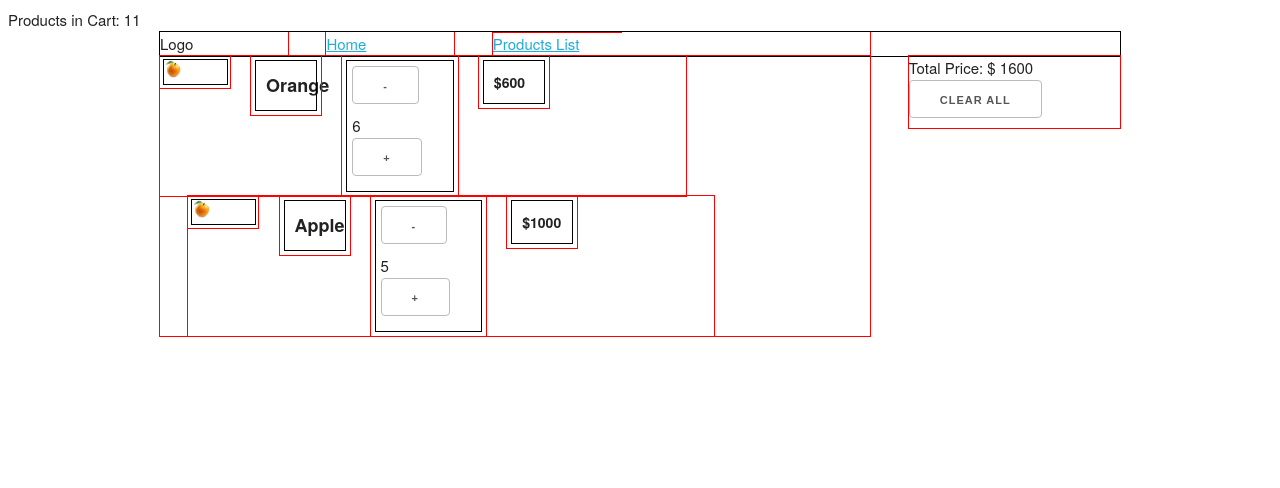
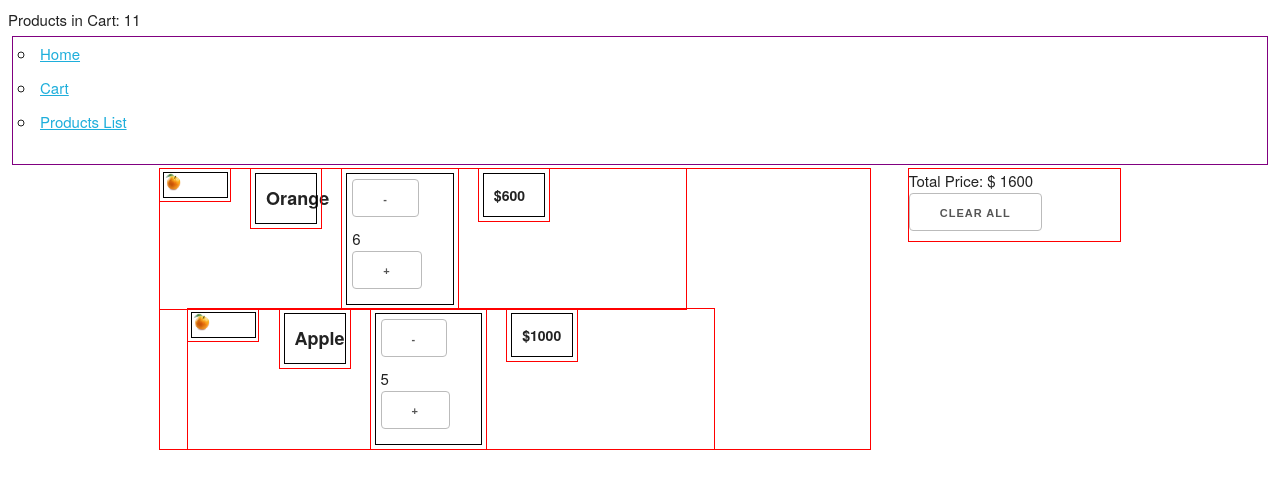
Before and after one commit to giu2000/FruitsStore, a React (Create React App) app in the folder fruits_store/: page /cart in a window 1280 px wide. Shown: the top 488 px of the page. Built offline with nearby package versions, Linux system fonts and the light colour scheme; data requests are answered from the project's data file.

Commit message:
add Navbar to Layout

```diff
--- a/fruits_store/src/components/Cart/Cart.js
+++ b/fruits_store/src/components/Cart/Cart.js
@@ -18,7 +18,6 @@ import {
     product_details,
     products_list
 } from '../../utils/link';
-import Navbar, { homeConfig, productListConfig} from '../Navbar';
 import { ProductImage } from '../ProductImage';
 import { ImageWithLink } from '../ImageWithLink';
 import { ProductAction } from '../ProductAction';
@@ -109,8 +108,6 @@ export default class Cart extends React.Component{
         const { cart: { isLoading, error, products, totalPrice, counter } } = this.props;
         return(
             <div className='container'>
-
-                <Navbar firstConfig={homeConfig} secondConfig={productListConfig}/>
                 {isLoading && <Loading />}
                 {error && <ErrorComponent />}
                 {products.length === 0 ?
--- a/fruits_store/src/components/Home/Home.js
+++ b/fruits_store/src/components/Home/Home.js
@@ -1,10 +1,9 @@
 import React from 'react';
-import Navbar, { productListConfig, cartConfig } from '../Navbar';
 
 const Home = () => {
     return (
         <div >
-            <Navbar firstConfig={productListConfig} secondConfig={cartConfig}/>
+           Home
         </div>
     )
 }
--- a/fruits_store/src/components/Layout/Layout.js
+++ b/fruits_store/src/components/Layout/Layout.js
@@ -1,11 +1,13 @@
 import React from 'react';
 import PropTypes from 'prop-types';
 import { CartCounterContainer } from '../CartCounter';
+import { Navbar } from '../Navbar';
 
 const Layout = props => {
     return (
         <div className='layout'>
             <CartCounterContainer counter={props.counter}/>
+            <Navbar />
             {props.children}
         </div>
     )
--- a/fruits_store/src/components/Navbar.js
+++ /dev/null
@@ -1,59 +0,0 @@
-import React from 'react';
-import CustomLink from './CustomLink';
-import {
-    HOME_LINK_PLACEHOLDER,
-    PRODUCTS_LIST_LINK_PLACEHOLDER,
-    CART_LINK_PLACEHOLDER
-} from '../utils/labels';
-import {
-    home,
-    products_list,
-    cart
-} from '../utils/link';
-
-export const homeConfig= {
-    pathLink: home,
-    text: HOME_LINK_PLACEHOLDER
-}
-
-export const cartConfig = {
-    pathLink: cart,
-    text: CART_LINK_PLACEHOLDER
-}
-
-export const productListConfig = {
-    pathLink: products_list,
-    text: PRODUCTS_LIST_LINK_PLACEHOLDER
-}
-
-let Navbar = ({firstConfig, secondConfig, thirdConfig}) => {
-            return (
-                <div className='telwe columns'>
-                    <div className='row' style={{ outline: '1px solid black' }}>
-                        <div className='two columns'>Logo</div>
-                        <div className='two columns'>
-                            <CustomLink pathLink={firstConfig.pathLink} text={firstConfig.text} />
-                        </div>
-                        <div className="two columns">
-                            {thirdConfig && <CustomLink pathLink={thirdConfig.pathLink} text={thirdConfig.text} />}
-                        </div>
-                        <div className='five columns'>
-                            <CustomLink pathLink={secondConfig.pathLink} text={secondConfig.text} />
-                        </div>
-                    </div>
-                </div>
-            )
-
-}
-
-const NavbarFunc = (PassedComponent) => {
-    return class extends React.Component{
-        render(){
-            return(
-                    <PassedComponent {...this.props} />
-            )
-        }
-    }
-};
-
-export default Navbar = NavbarFunc(Navbar)
--- /dev/null
+++ b/fruits_store/src/components/Navbar/Navbar.js
@@ -0,0 +1,32 @@
+import React from 'react';
+import CustomLink from '../CustomLink';
+import {
+    HOME_LINK_PLACEHOLDER,
+    PRODUCTS_LIST_LINK_PLACEHOLDER,
+    CART_LINK_PLACEHOLDER
+} from '../../utils/labels';
+import {
+    home,
+    products_list,
+    cart
+} from '../../utils/link';
+
+const Navbar = props => {
+    return(
+        <div className='navbar'>
+            <ul>
+                <li>
+                    <CustomLink pathLink={home} text={HOME_LINK_PLACEHOLDER} />
+                </li>
+                <li>
+                    <CustomLink pathLink={cart} text={CART_LINK_PLACEHOLDER} />
+                </li>
+                <li>
+                    <CustomLink pathLink={products_list} text={PRODUCTS_LIST_LINK_PLACEHOLDER} />
+                </li>
+            </ul>
+        </div>
+    )
+}
+
+export default Navbar;
--- /dev/null
+++ b/fruits_store/src/components/Navbar/index.js
@@ -0,0 +1 @@
+export { default as Navbar } from './Navbar';
--- a/fruits_store/src/components/ProductDetails/ProductDetails.js
+++ b/fruits_store/src/components/ProductDetails/ProductDetails.js
@@ -1,11 +1,11 @@
 import React from 'react';
 import PropTyepes from 'prop-types';
 
-import Navbar, {
-    homeConfig,
-    cartConfig,
-    productListConfig,
-} from '../Navbar';
+// import Navbar, {
+//     homeConfig,
+//     cartConfig,
+//     productListConfig,
+// } from '../Navbar';
 
 import { Price } from '../Price';
 import { Title } from '../Title';
@@ -33,15 +33,6 @@ export default class ProductDetails extends React.Component{
         const { name, price } = product;
         return (
             <div className='container'>
-                <div className="navbar">
-                    <div className="row">
-                        <Navbar
-                            firstConfig={homeConfig}
-                            secondConfig={cartConfig}
-                            thirdConfig={productListConfig}
-                        />
-                    </div>
-                </div>
                 <div className="product-details">
                     <div className="row">
                         <div className="four columns">
```
Also changed, not shown: fruits_store/src/components/ProductList/ProductList.js (+5 -2 lines).
